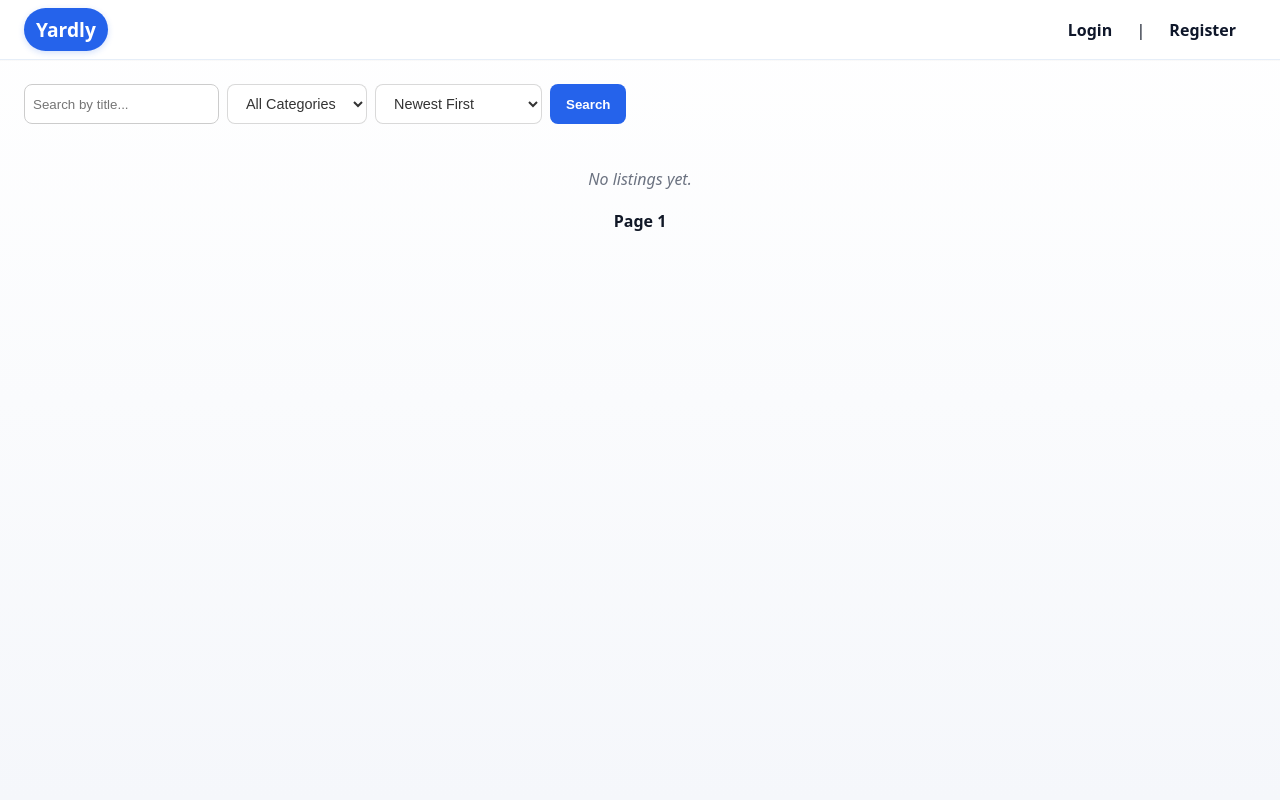
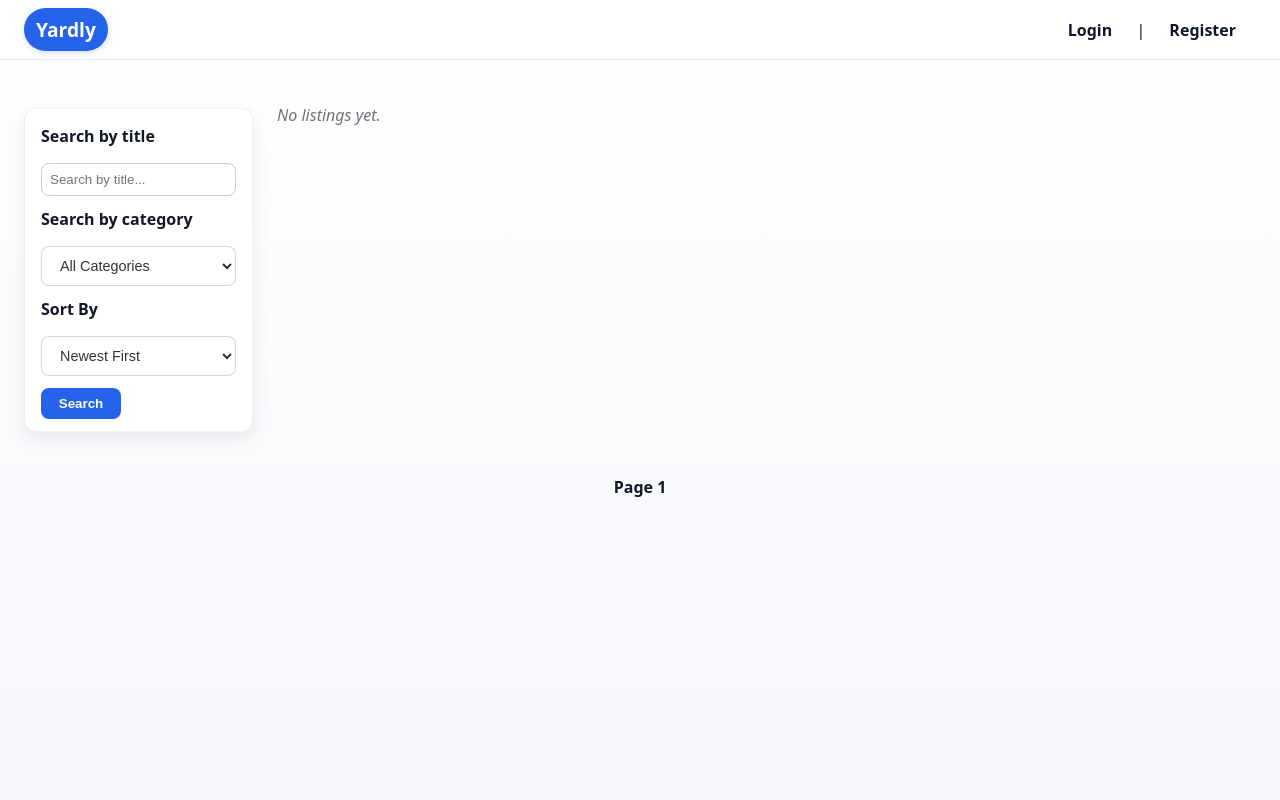
Before and after one commit to Kivi-Vuorilehto/tikawe_boot_sale_website, a Flask app: page / in a window 1280 px wide. Run offline with Flask 3, Linux system fonts and the light colour scheme; data that the repository does not hold is empty.

Commit message:
Added labels to forms

```diff
--- a/static/css/style.css
+++ b/static/css/style.css
@@ -8,7 +8,7 @@
     --danger: #dc2626;
     --shadow: 0 6px 20px rgba(17,24,39,0.08);
     --radius: 12px;
-    --max-width: 1100px;
+    --max-width: 1920px;
     --nav-height: 60px;
 }
 
@@ -120,6 +120,13 @@ h3 {
     font-size: 1.1rem;
 }
 
+.content-wrapper {
+    display: flex;
+    gap: 24px;
+    max-width: var(--max-width);
+    margin: 0 auto;
+    padding: 24px;
+}
 
 .form-container {
     background: var(--card);
@@ -165,14 +172,27 @@ h3 {
 }
 
 .search-form {
+    flex: 0 0 220px;
+    max-height: 324px;
     display: flex;
-    gap: 8px;
-    padding: 24px;
-    max-width: 200px;
+    align-self: flex;
+    margin-top: 24px;
+    flex-direction: column;
+    gap: 12px;
+    padding: 16px;
+    background: var(--card);
+    border-radius: var(--radius);
+    box-shadow: var(--shadow);
+    border: 1px solid rgba(15,23,42,0.06);
+}
+
+.search-form label {
+    display: block;
+    font-weight: 600;
+    margin-bottom: 4px;
 }
 
 .search-form input[type="text"] {
-    flex: 1;
     padding: 8px;
     border-radius: 8px;
     border: 1px solid #ccc;
@@ -236,12 +256,13 @@ button:hover {
 }
 
 .listings-container {
+    flex: 1;
     display: flex;
     flex-wrap: wrap;
     max-width: var(--max-width);
     gap: 20px;
     max-width: fit-content;
-    justify-content: center;
+    justify-content: flex-start;
     padding-left: 24px;
     padding-right: 24px;
     padding-top: 24px;
--- a/templates/index.html
+++ b/templates/index.html
@@ -1,9 +1,12 @@
 {% extends "base.html" %}
 {% block content %}
 
+<div class="content-wrapper">
     <form method="GET" action="{{ url_for('index') }}" class="search-form">
+        <label for="search">Search by title</label>
         <input type="text" name="search" placeholder="Search by title..." value="{{ request.args.get('search', '') }}">
 
+        <label for="category">Search by category</label>
         <select name="category">
             <option value="">All Categories</option>
             {% for cat in categories %}
@@ -13,6 +16,7 @@
             {% endfor %}
         </select>
 
+        <label for="sort">Sort By</label>
         <select name="sort">
             <option value="">Newest First</option>
             <option value="time_asc" {% if selected_sort == 'time_asc' %}selected{% endif %}>Oldest First</option>
@@ -30,7 +34,7 @@
                 <div class="listing-card">
                     {% if listing['images'] and listing['images']|length > 0 %}
                         <img src="{{ url_for('static', filename='uploads/' ~ listing['images'][0]['image_url']) }}"
-                        alt="Listing image" class="listing-thumbnail">
+                            alt="Listing thumbnail image" class="listing-thumbnail">
                     {% else %}
                         <div class="listing-thumbnail placeholder">No image</div>
                     {% endif %}
@@ -46,6 +50,7 @@
     {% else %}
     <p class="empty-message">No listings yet.</p>
     {% endif %}
+</div>
 
 <div class="pagination">
     {% if page > 1 %}
@@ -58,7 +63,7 @@
         <a href="{{ url_for(endpoint, page=page+1, search=request.args.get('search'), sort=request.args.get('sort'), category=request.args.get('category'), profile_id=profile_id if endpoint == 'profile' else None) }}">Next</a>
     {% endif %}
 </div>
-
 <div class="bottom-spacer"></div>
 
+
 {% endblock %}
```
Also changed, not shown: templates/profile.html (+5 -3 lines). Lines whose indentation alone changed are shown as unchanged.
